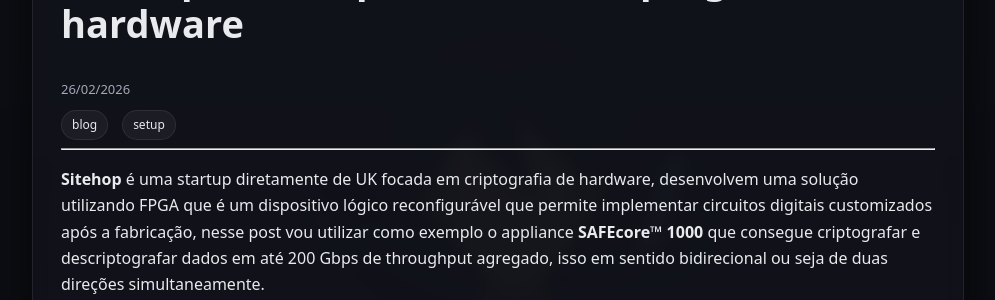
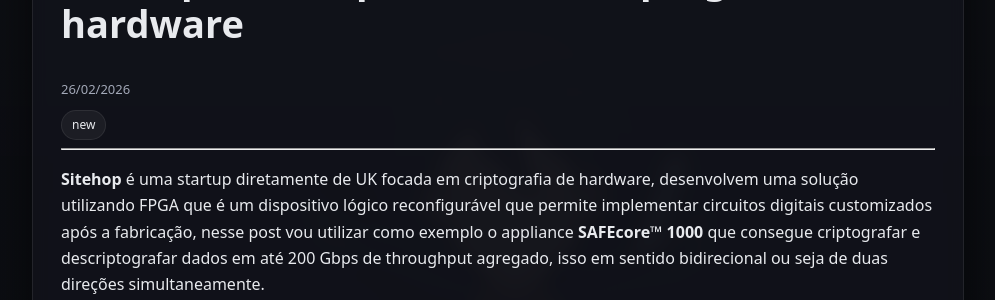
Before and after one commit to carloskyle/carloskyle.github.io, a Jekyll site: the page built from _posts/2026-02-26-sitehop.md, in a window 1280 px wide. Shown: the part 219-519 px from the top of the page, without its empty margins (142-1137 px from the left). Built offline with Jekyll 4.4.1, drawn with Linux system fonts in a browser that asks for light colours.

Commit message:
Modify Sitehop post layout and tags
Updated tags for the Sitehop post and preserved the content while ensuring the layout remains intact.

```diff
--- a/_posts/2026-02-26-sitehop.md
+++ b/_posts/2026-02-26-sitehop.md
@@ -2,7 +2,7 @@
 layout: post
 title: "Sitehop - Startup visada em criptografia de hardware"
 date: 2026-02-26
-tags: [blog, setup]
+tags: [new]
 ---
 
 **Sitehop** é uma startup diretamente de UK focada em criptografia de hardware, desenvolvem uma solução utilizando FPGA que é um dispositivo lógico reconfigurável que permite implementar circuitos digitais customizados após a fabricação, nesse post vou utilizar como exemplo o appliance **SAFEcore™ 1000** que consegue criptografar e descriptografar dados em até 200 Gbps de throughput agregado, isso em sentido bidirecional ou seja de duas direções simultaneamente.
```
